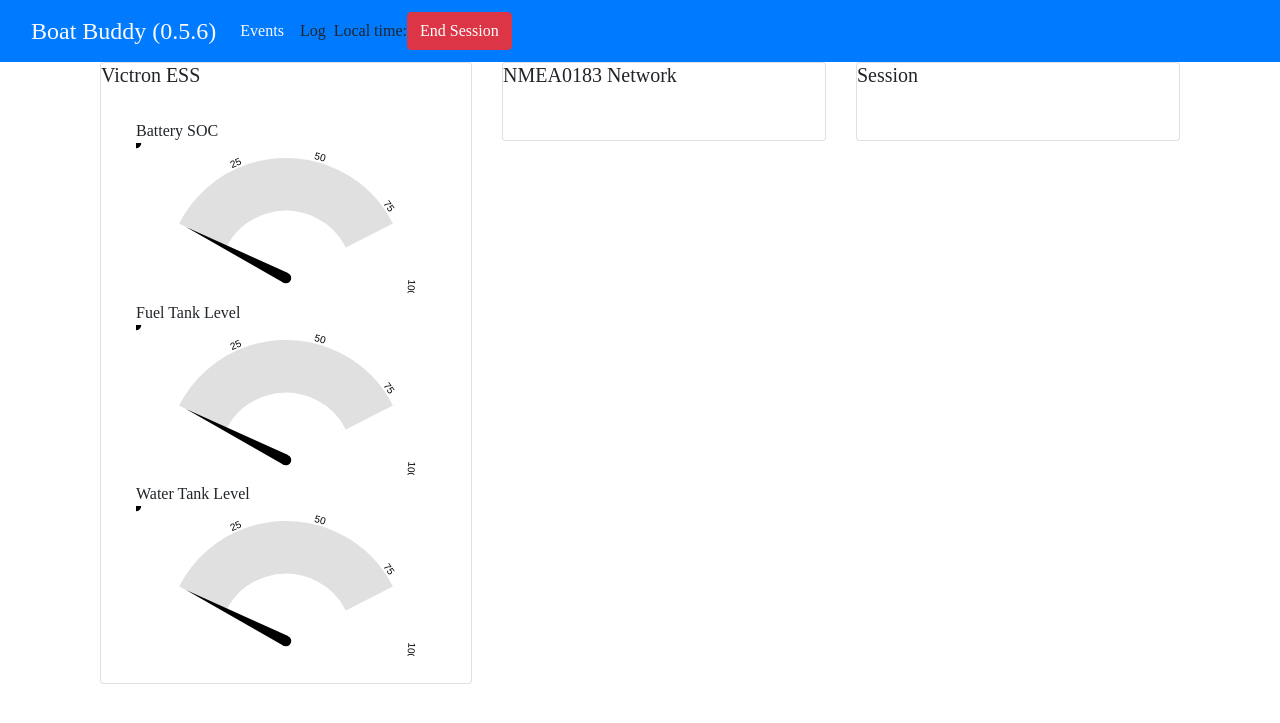
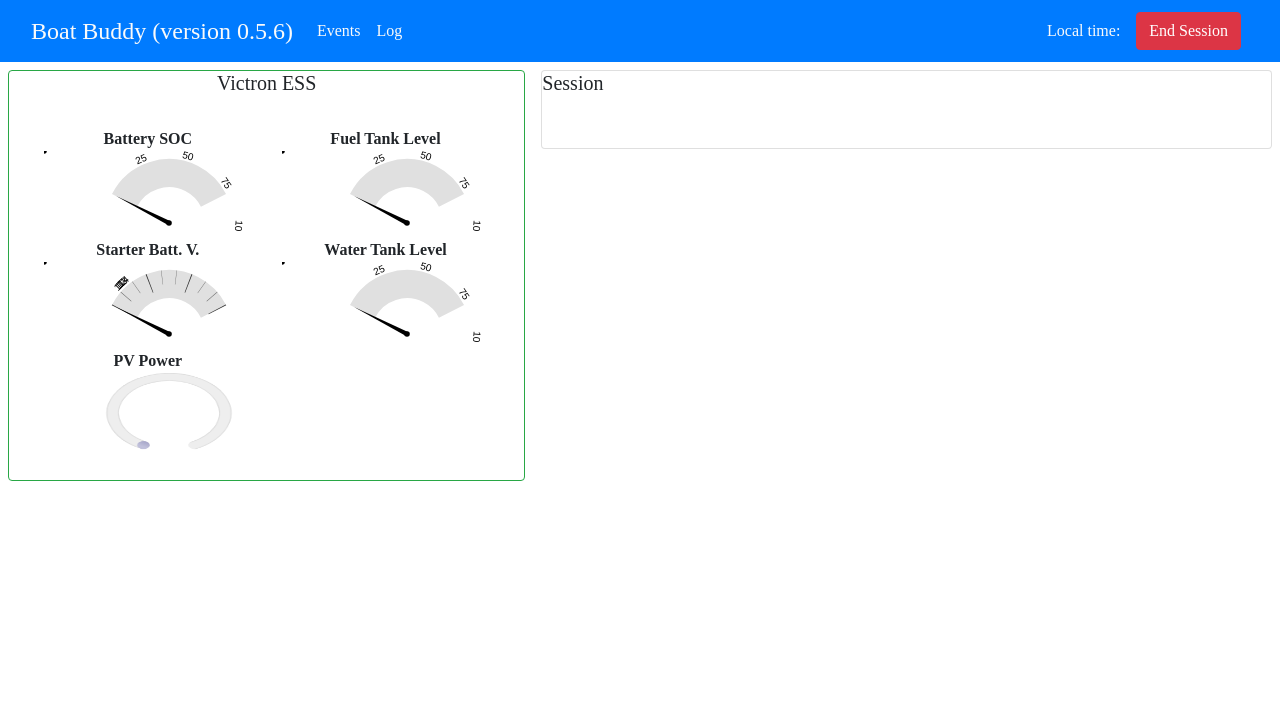
Before and after one commit to joezeitouny/BoatBuddy, a Flask app: page / in a window 1280 px wide. Shown: the top 723 px of the page. Run offline with Flask 2, Linux system fonts and the light colour scheme; data that the repository does not hold is empty; parts of the project's set-up code (start-up, migrations or seed data) failed here and were passed over; some libraries are stand-ins or nearby versions; some web fonts are replaced.

Commit message:
WIP Web application

```diff
--- a/BoatBuddy/__main__.py
+++ b/BoatBuddy/__main__.py
@@ -2,7 +2,6 @@ import json
 import logging
 import optparse
 import os
-
 
 from BoatBuddy import globals, utils
 from BoatBuddy.console_manager import ConsoleManager
@@ -45,6 +44,7 @@ if __name__ == '__main__':
             options.victron_module = utils.try_parse_bool(data['victron']['victron_module'])
             options.victron_server_ip = data['victron']['victron_server_ip']
             options.victron_tcp_port = utils.try_parse_int(data['victron']['victron_tcp_port'])
+            options.victron_pv_max_power = utils.try_parse_int(data['victron']['victron_pv_max_power'])
             options.gps_module = utils.try_parse_bool(data['gps']['gps_module'])
             options.gps_serial_port = data['gps']['gps_serial_port']
             options.database_module = utils.try_parse_bool(data['database']['database_module'])
--- a/BoatBuddy/static/main.css
+++ b/BoatBuddy/static/main.css
@@ -15,8 +15,6 @@
 }
 
 * {
-  padding: 0px;
-  margin: 0;
   font-family: work_sansregular;
 }
 
--- a/BoatBuddy/templates/base.html
+++ b/BoatBuddy/templates/base.html
@@ -10,35 +10,32 @@
     <script src="{{url_for('static', filename= 'gauge.min.js')}}"></script>
     <!-- Custom CSS -->
     <link rel="stylesheet" href="{{url_for('static', filename = 'main.css')}}" type="text/css">
-
-    {% if title %}
-    <title>BoatBuddy-{{title}}</title>
-    {% else %}
-    <title>BoatBuddy</title>
-    {% endif %}
+    <title>{{application_name}} (version {{application_version}})</title>
 <!--    <meta http-equiv="refresh" content="2" >-->
 </head>
-<body>
+<body class=".bg-secondary">
 <nav class="navbar navbar-expand-lg bg-primary">
     <div class="container-fluid">
-    <button class="navbar-toggler" type="button" data-bs-toggle="collapse" data-bs-target="#navbarTogglerDemo03" aria-controls="navbarTogglerDemo03" aria-expanded="false" aria-label="Toggle navigation">
+        <button aria-controls="navbarTogglerDemo03" aria-expanded="false" aria-label="Toggle navigation" class="navbar-toggler"
+                data-bs-target="#navbarTogglerDemo03" data-bs-toggle="collapse" type="button">
             <span class="navbar-toggler-icon"></span>
         </button>
-    <a class="navbar-brand" href="#">{{application_name}} ({{application_version}})</a>
+        <a class="navbar-brand" href="#">{{application_name}} (version {{application_version}})</a>
         <div class="collapse navbar-collapse" id="navbarTogglerDemo03">
             <ul class="navbar-nav me-auto mb-2 mb-lg-0">
                 <li class="nav-item">
                     <a class="nav-link navbar-text" href="#">Events</a>
                 </li>
                 <li class="nav-item">
-          <a class="nav-link navbar-text">Log</a>
+                    <a class="nav-link navbar-text" href="#">Log</a>
                 </li>
             </ul>
-        Local time:
-        <div id="curr_time_id" class="navbar-text me-4" style="bold">
         </div>
-      <form class="d-flex" role="form">
-        <button id="session_button_id" class="btn btn-danger" type="submit">
+        <div class="navbar-text mx-2">Local time:</div>
+        <div class="navbar-text" id="curr_time_id" style="bold">
+        </div>
+        <form class="d-flex mx-2" role="form">
+            <button class="btn btn-danger" id="session_button_id" type="submit">
                 {% if status is defined and status|length and status == 'idle' %}
                 Start Session
                 {% else %}
@@ -47,20 +44,11 @@
             </button>
         </form>
     </div>
-  </div>
 </nav>
 
 <main>
-    <div class="container">
-        <div class="row">
-            <div class="col-md-12 col-sm-12 col-xm-12">
-                <div class="ml-auto mr-auto">
     {% block content %}
     {% endblock %}
-                </div>
-            </div>
-        </div>
-    </div>
 </main>
 
 </body>
--- a/BoatBuddy/templates/index.html
+++ b/BoatBuddy/templates/index.html
@@ -6,57 +6,53 @@
 </div>
 {% endif %}
 
-<div class="container-fluid">
-    <div class="row">
-        <div class="col">
+<div class="container-fluid .bg-secondary">
+    <div class="row align-items-start">
+        <div class="col-5 p-2">
             <!-- Victron column-->
-            <div class="card m-auto">
-                <h5 class="card-title">Victron ESS</h5>
-                <div class="card-body">
-                    <div class="container">
+            <div class="card shadow border-5 border-success rounded .bg-secondary">
+                <h5 class="card-title text-center">Victron ESS</h5>
+                <div class="card-body ms-2">
+                    <div class="container text-center">
                         <div class="row">
-                            <div class="col">
-                                Battery SOC
-                                <canvas id="battery_soc_gauge"></canvas>
+                            <div class="col-6">
+                                <div style="font-weight: bold;">Battery SOC</div>
+                                <canvas id="battery_soc_gauge" style="width: 250px; height: 80px;"></canvas>
+                                <div id="battery_soc_value" style="font-weight: bold;"></div>
                             </div>
-                            <div class="col">
-                                <div id="starter_battery_voltage_gauge"></div>
+                            <div class="col-6">
+                                <div style="font-weight: bold;">Fuel Tank Level</div>
+                                <canvas id="fuel_tank_gauge" style="width: 250px; height: 80px;"></canvas>
+                                <div id="fuel_tank_value" style="font-weight: bold;"></div>
                             </div>
-                            <div class="col">
-                                <div id="pv_power_gauge"></div>
+                        </div>
+                        <div class="row">
+                            <div class="col-6">
+                                <div style="font-weight: bold;">Starter Batt. V.</div>
+                                <canvas id="starter_battery_voltage_gauge" style="width: 250px; height: 80px;"></canvas>
+                                <div id="starter_battery_voltage_value" style="font-weight: bold;"></div>
                             </div>
-                            <div class="col">
-                                Fuel Tank Level
-                                <canvas id="fuel_tank_gauge"></canvas>
+                            <div class="col-6">
+                                <div style="font-weight: bold;">Water Tank Level</div>
+                                <canvas id="water_tank_gauge" style="width: 250px; height: 80px;"></canvas>
+                                <div id="water_tank_value" style="font-weight: bold;"></div>
                             </div>
-                            <div class="col">
-                                Water Tank Level
-                                <canvas id="water_tank_gauge"></canvas>
+                        </div>
+                        <div class="row">
+                            <div class="col-6">
+                                <div style="font-weight: bold;">PV Power</div>
+                                <canvas id="pv_power_gauge" style="width: 250px; height: 80px;"></canvas>
+                                <div id="pv_power_value" style="font-weight: bold;"></div>
+                            </div>
+                            <div class="col-6">
+
                             </div>
                         </div>
                     </div>
                 </div>
             </div>
         </div>
-        <div class="col">
-            <!-- NMEA0183 column-->
-            <div class="card m-auto">
-                <h5 class="card-title">NMEA0183 Network</h5>
-                <div class="card-body">
-                    <div class="container">
-                        <div class="row">
-                            <div class="col">
-                                <div id="wind_speed_gauge"></div>
-                            </div>
-                            <div class="col">
-                                <div id="wind_speed_line"></div>
-                            </div>
-                        </div>
-                    </div>
-                </div>
-            </div>
-        </div>
-        <div class="col">
+        <div class="col p-2">
             <!-- Session column-->
             <div class="card m-auto">
                 <h5 class="card-title">Session</h5>
@@ -78,7 +74,7 @@
 </div>
 
 <script type="text/javascript">
-var gauge_options = {
+var common_gauge_options = {
   angle: 0.15, // The span of the gauge arc
   lineWidth: 0.44, // The line thickness
   radiusScale: 1, // Relative radius
@@ -103,20 +99,81 @@ var gauge_options = {
 	},
 };
 
+var battery_voltage_gauge_options = {
+  lines: 12,
+  angle: 0.15,
+  lineWidth: 0.44,
+  pointer: {
+    length: 0.6, // // Relative to gauge radius
+    strokeWidth: 0.035, // The thickness
+    color: '#000000' // Fill color
+  },
+  limitMax: 'false',
+  percentColors: [[0.0, "#ff0000" ], [0.6, "#f9c802"], [0.7, "#a9d70b"]], // !!!!
+  strokeColor: '#E0E0E0',
+  generateGradient: true,
+  staticLabels: {
+  font: "10px sans-serif",  // Specifies font
+  labels: [11, 12, 13, 14],  // Print labels at these values
+  color: "#000000",  // Optional: Label text color
+  fractionDigits: 0  // Optional: Numerical precision. 0=round off.
+    },
+    renderTicks: {
+          divisions: 3,
+          divWidth: 1.2,
+          divLength: 0.7,
+          divColor: "#333333",
+          subDivisions: 3,
+          subLength: 0.5,
+          subWidth: 0.6,
+          subColor: "#666666",
+        },
+};
+
+var power_gauge_options = {
+  angle: 0.35, // The span of the gauge arc
+  lineWidth: 0.1, // The line thickness
+  radiusScale: 1, // Relative radius
+  pointer: {
+    length: 0.52, // // Relative to gauge radius
+    strokeWidth: 0.035, // The thickness
+    color: '#000000' // Fill color
+  },
+  limitMax: false,     // If false, max value increases automatically if value > maxValue
+  limitMin: false,     // If true, the min value of the gauge will be fixed
+  colorStart: '#6F6EA0',   // Colors
+  colorStop: '#a9d70b',    // just experiment with them
+  strokeColor: '#EEEEEE',  // to see which ones work best for you
+  generateGradient: true,
+  highDpiSupport: true,     // High resolution support
+
+};
+
 var target = document.getElementById('battery_soc_gauge'); // your canvas element
-var battery_soc_gauge = new Gauge(target).setOptions(gauge_options); // create sexy gauge!
+var battery_soc_gauge = new Gauge(target).setOptions(common_gauge_options); // create sexy gauge!
 battery_soc_gauge.maxValue = 100; // set max gauge value
 battery_soc_gauge.setMinValue(0);  // Prefer setter over gauge.minValue = 0
 battery_soc_gauge.animationSpeed = 32; // set animation speed (32 is default value)
 
+var target = document.getElementById('starter_battery_voltage_gauge'); // your canvas element
+var starter_battery_voltage_gauge = new Gauge(target).setOptions(battery_voltage_gauge_options); // create sexy gauge!
+starter_battery_voltage_gauge.maxValue = 14; // set max gauge value
+starter_battery_voltage_gauge.setMinValue(11);  // Prefer setter over gauge.minValue = 0
+starter_battery_voltage_gauge.animationSpeed = 32; // set animation speed (32 is default value)
+
+var target = document.getElementById('pv_power_gauge'); // your canvas element
+var pv_power_gauge = new Donut(target).setOptions(power_gauge_options); // create sexy gauge!
+pv_power_gauge.setMinValue(0);  // Prefer setter over gauge.minValue = 0
+pv_power_gauge.animationSpeed = 32; // set animation speed (32 is default value)
+
 target = document.getElementById('fuel_tank_gauge'); // your canvas element
-var fuel_tank_gauge = new Gauge(target).setOptions(gauge_options); // create sexy gauge!
+var fuel_tank_gauge = new Gauge(target).setOptions(common_gauge_options); // create sexy gauge!
 fuel_tank_gauge.maxValue = 100; // set max gauge value
 fuel_tank_gauge.setMinValue(0);  // Prefer setter over gauge.minValue = 0
 fuel_tank_gauge.animationSpeed = 32; // set animation speed (32 is default value)
 
 target = document.getElementById('water_tank_gauge'); // your canvas element
-var water_tank_gauge = new Gauge(target).setOptions(gauge_options); // create sexy gauge!
+var water_tank_gauge = new Gauge(target).setOptions(common_gauge_options); // create sexy gauge!
 water_tank_gauge.maxValue = 100; // set max gauge value
 water_tank_gauge.setMinValue(0);  // Prefer setter over gauge.minValue = 0
 water_tank_gauge.animationSpeed = 32; // set animation speed (32 is default value)
@@ -129,8 +186,16 @@ function refreshData() {
             // Update the relevant part of the webpage with the new data
             document.getElementById('curr_time_id').innerHTML = data['curr_time'];
             battery_soc_gauge.set(data['battery_soc']);
+            document.getElementById('battery_soc_value').innerHTML = data['battery_soc'] + "%";
+            starter_battery_voltage_gauge.set(data['starter_battery_voltage']);
+            document.getElementById('starter_battery_voltage_value').innerHTML = data['starter_battery_voltage'] + "V";
+            pv_power_gauge.maxValue = data['pv_max_power']
+            pv_power_gauge.set(data['pv_power']);
+            document.getElementById('pv_power_value').innerHTML = data['pv_power'] + "W";
             fuel_tank_gauge.set(data['fuel_tank']);
+            document.getElementById('fuel_tank_value').innerHTML = data['fuel_tank'] + "%";
             water_tank_gauge.set(data['water_tank']);
+            document.getElementById('water_tank_value').innerHTML = data['water_tank'] + "%";
         }
     });
 }
```
Also changed, not shown: BoatBuddy/flask_manager.py (+16 -7 lines), BoatBuddy/sample-config.json (+4 -3 lines). Lines whose indentation alone changed are shown as unchanged.
